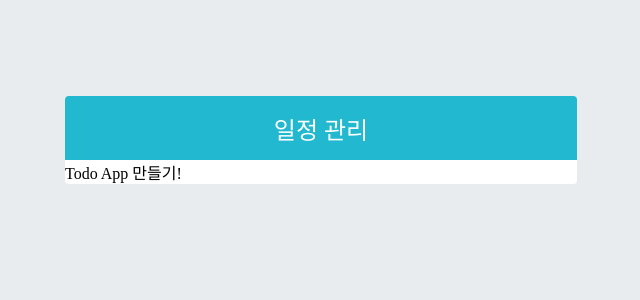
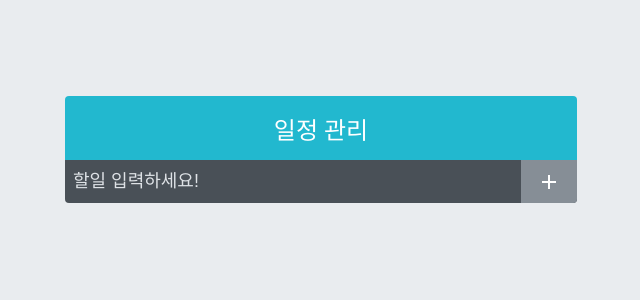
Before and after one commit to 42azimut/reactTech, a React (Create React App) app in the folder todo-app/: page / in a window 1280 px wide. Shown: the top 300 px of the page, without its empty margins (319-959 px from the left). Built offline with nearby package versions, Linux system fonts and the light colour scheme.

Commit message:
TodoInsert.js and scss done

```diff
--- a/todo-app/src/App.js
+++ b/todo-app/src/App.js
@@ -1,8 +1,13 @@
 import React from 'react';
+import TodoInsert from './components/TodoInsert';
 import TodoTemplate from './components/TodoTemplate';
 
 const App = () => {
-  return <TodoTemplate> Todo App 만들기! </TodoTemplate>;
+  return (
+    <TodoTemplate>
+      <TodoInsert />
+    </TodoTemplate>
+  );
 };
 
 export default App;
--- /dev/null
+++ b/todo-app/src/components/TodoInsert.js
@@ -0,0 +1,16 @@
+import React from 'react';
+import './TodoInsert.scss';
+import { MdAdd } from 'react-icons/md';
+
+const TodoInsert = () => {
+  return (
+    <form action="" className="TodoInsert">
+      <input type="text" placeholder="할일 입력하세요!" />
+      <button type="submit">
+        <MdAdd />
+      </button>
+    </form>
+  );
+};
+
+export default TodoInsert;
--- /dev/null
+++ b/todo-app/src/components/TodoInsert.scss
@@ -0,0 +1,37 @@
+.TodoInsert {
+  display: flex;
+  background: #495057;
+  input {
+    // 기본 스타일 초기화
+    background: none;
+    outline: none;
+    border: none;
+    padding: 0.5rem;
+    font-size: 1.125rem;
+    line-height: 1.5;
+    color: white;
+    &::placeholder {
+      color: #dee2e6;
+    }
+    // 버튼 제외 영역 모두 차지하기
+    flex: 1;
+  }
+  button {
+    //기본 스타일 초기화
+    background: none;
+    outline: none;
+    border: none;
+    background: #868e96;
+    color: white;
+    padding-left: 1rem;
+    padding-right: 1rem;
+    font-size: 1.5rem;
+    display: flex;
+    align-items: center;
+    cursor: pointer;
+    transition: 0.1s background ease-in;
+    &:hover {
+      background: #adb5bd;
+    }
+  }
+}
```
